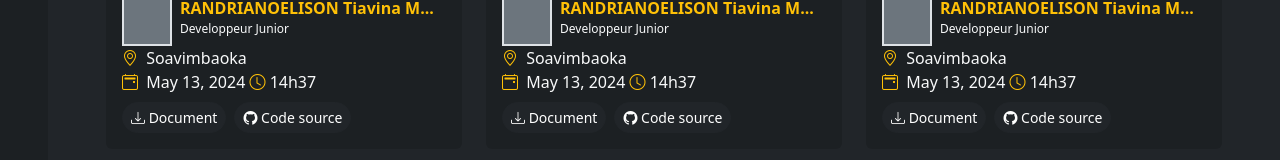
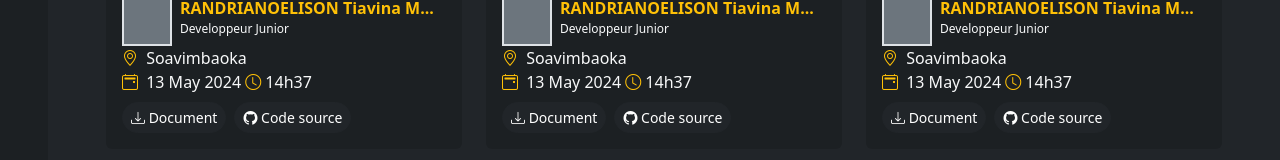
Before and after one commit to TiavinaTiTi/Community, an Angular app: page /docs in a window 1280 px wide. Shown: the part 133-293 px from the top of the page. Built offline with nearby package versions, Linux system fonts and the light colour scheme.

Commit message:
Changer format de date

```diff
--- a/src/app/views/item-document/item-document.component.html
+++ b/src/app/views/item-document/item-document.component.html
@@ -26,7 +26,7 @@
         </div>
         <div class="">
           <i class="bi-calendar2-event text-warning me-1"></i>
-          {{ document.date | date: 'longDate' }}
+          {{ document.date | date: 'd MMMM y' }}
           <i class="bi-clock text-warning"></i>
           {{ document.time.hours + 'h' + document.time.minutes}}
         </div>
```
